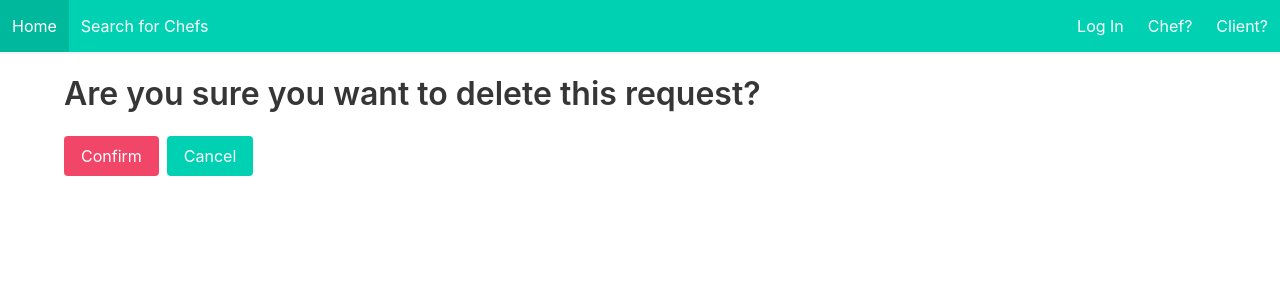
After one commit to javenegas1/hotplate, a Django app: template main_app/templates/request_delete_confirm.html in a window 1280 px wide. The commit adds this page. Shown: the top 300 px of the page. Run offline with Django 4.2, Linux system fonts and the light colour scheme; the template is opened without the code that fills it, so the values that code supplies are empty.

Commit message:
request delete and edit

```diff
--- /dev/null
+++ b/main_app/templates/request_delete_confirm.html
@@ -0,0 +1,13 @@
+{% extends 'nav.html' %}
+{% block content %}
+<h1 class="title pt-5">Are you sure you want to delete this request?</h1>
+<form method="post">
+    {% csrf_token %}
+    <div class="buttons">
+    <!-- confirm car delete -->
+        <input class="button is-danger" type="submit" value="Confirm" />
+        <!-- Redirect back to detail on cancel -->
+        <a class="button is-primary" href="/chefs/{{request.chef_id}}">Cancel</a>
+    </div>
+</form>
+{% endblock %}
--- a/main_app/urls.py
+++ b/main_app/urls.py
@@ -10,7 +10,6 @@ urlpatterns = [
     path('chefs/<int:pk>/', views.ChefDetail.as_view(), name="chef_detail"),
     path('chefs/<int:pk>/request', views.RequestCreate.as_view(), name="request_create"),
     path('requests/<int:pk>',views.RequestDetail.as_view(), name="request_detail"),
-    # path('requests/<int:pk>/update',views.RequestUpdate.as_view(), name="request_update"),
-
-
+    path('requests/<int:pk>/update',views.RequestUpdate.as_view(), name="request_update"),
+    path('requests/<int:pk>/delete',views.RequestDelete.as_view(), name="request_delete"),
 ]
```
Also changed, not shown: main_app/templates/chef_detail.html (+13 -0 lines), main_app/views.py (+12 -1 lines).
